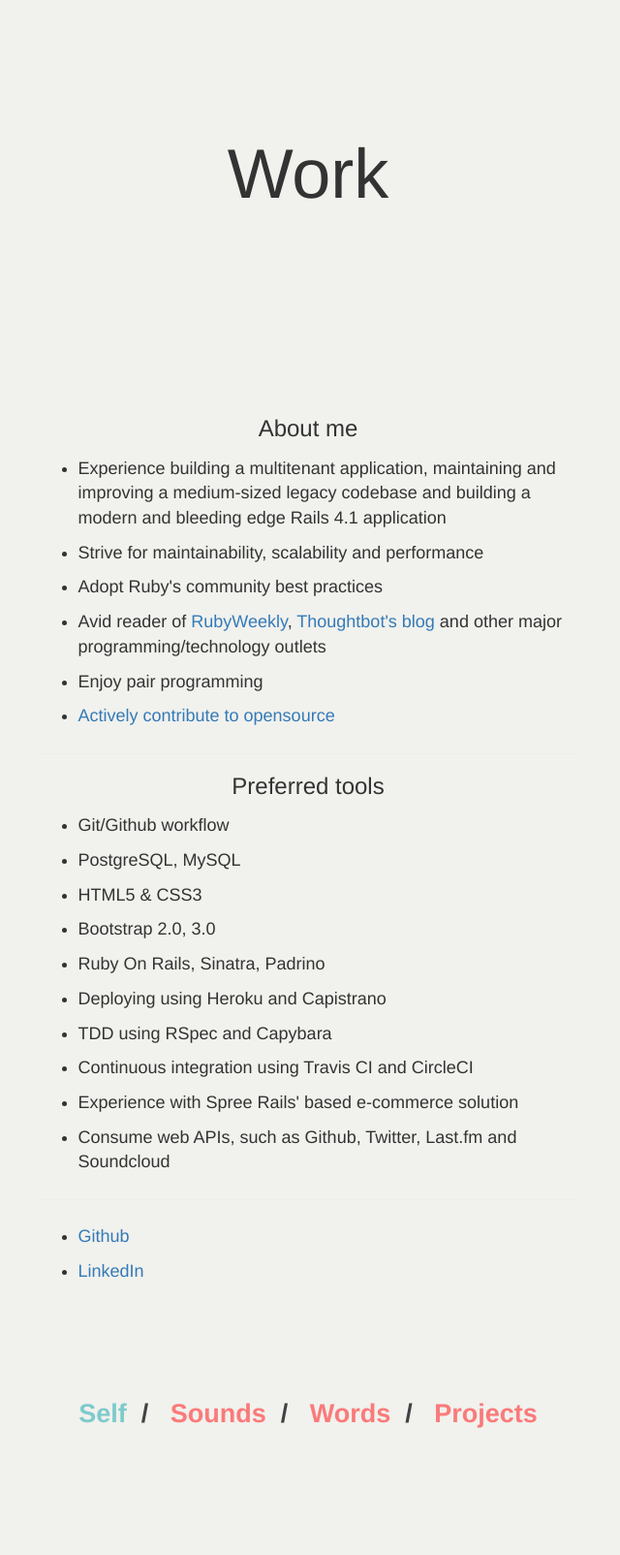
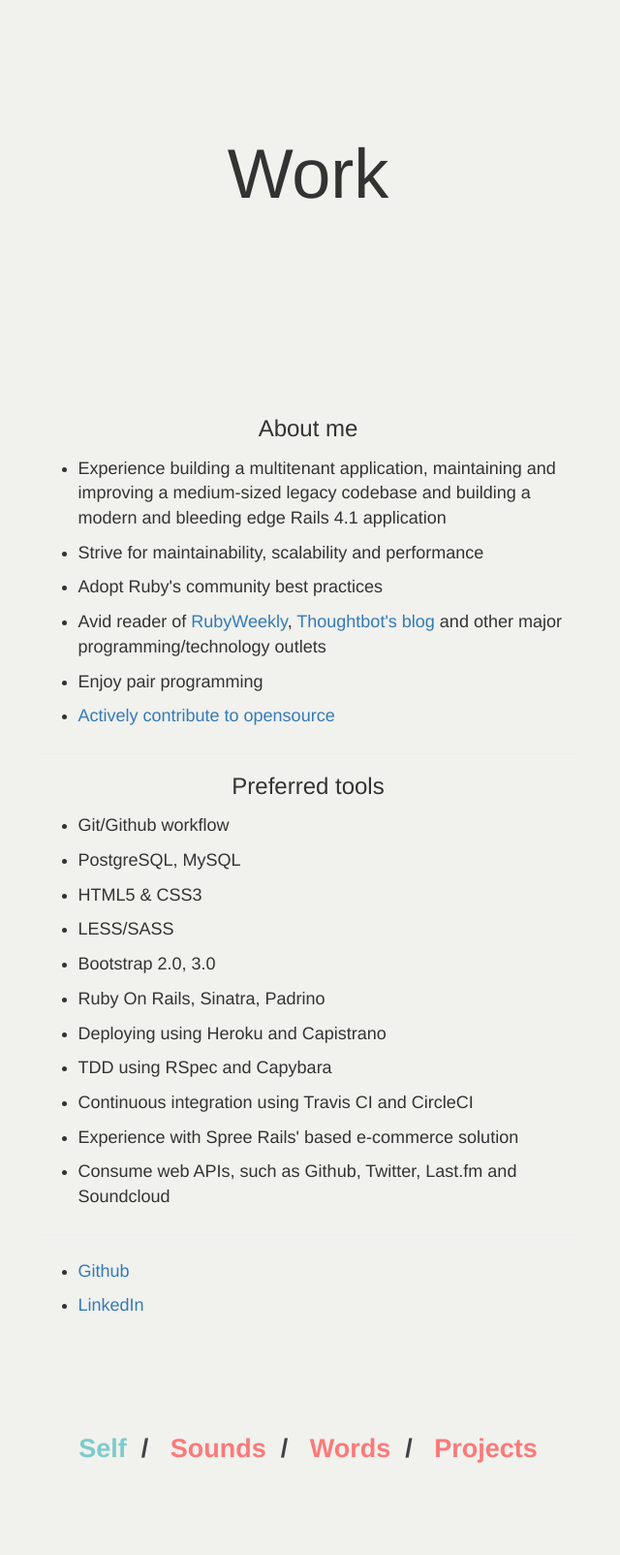
Before and after one commit to phildionne/phildionne.com, a Jekyll site: the page built from work/index.html, in a window 1280 px wide. Shown: the whole page at 97% size, without its empty margins (322-962 px from the left). Built offline with Jekyll 4.4.1, drawn with Linux system fonts in a browser that asks for light colours; nearby versions of some CDN libraries; some web fonts are replaced; library files that are not in the unit come from our copies; before the commit the page ends 1568 px from its top, so only the background shows below that.

Commit message:
Add Less/Sass to work skills

```diff
--- a/work/index.html
+++ b/work/index.html
@@ -36,6 +36,7 @@ body_id: work
            <li>Git/Github workflow</li>
            <li>PostgreSQL, MySQL</li>
            <li>HTML5 & CSS3</li>
+           <li>LESS/SASS</li>
            <li>Bootstrap 2.0, 3.0</li>
            <li>Ruby On Rails, Sinatra, Padrino</li>
            <li>Deploying using Heroku and Capistrano</li>
```
